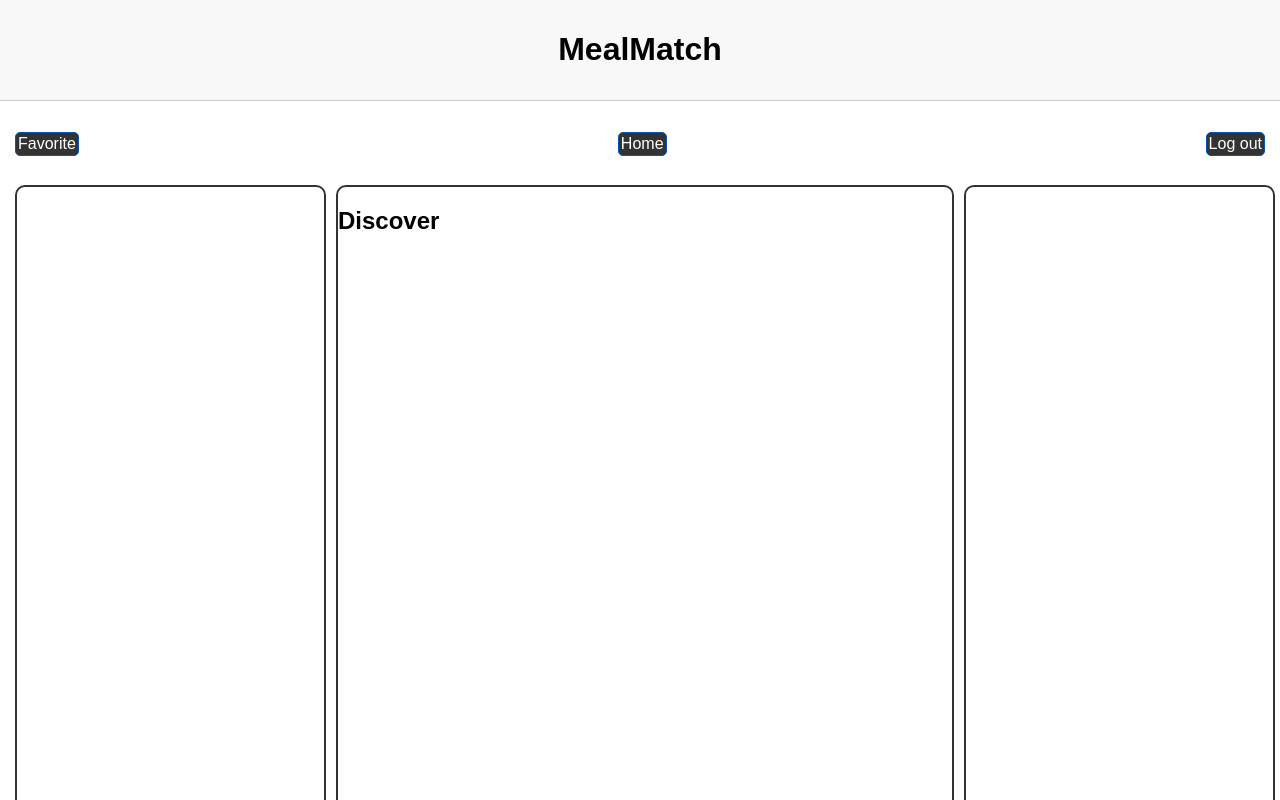
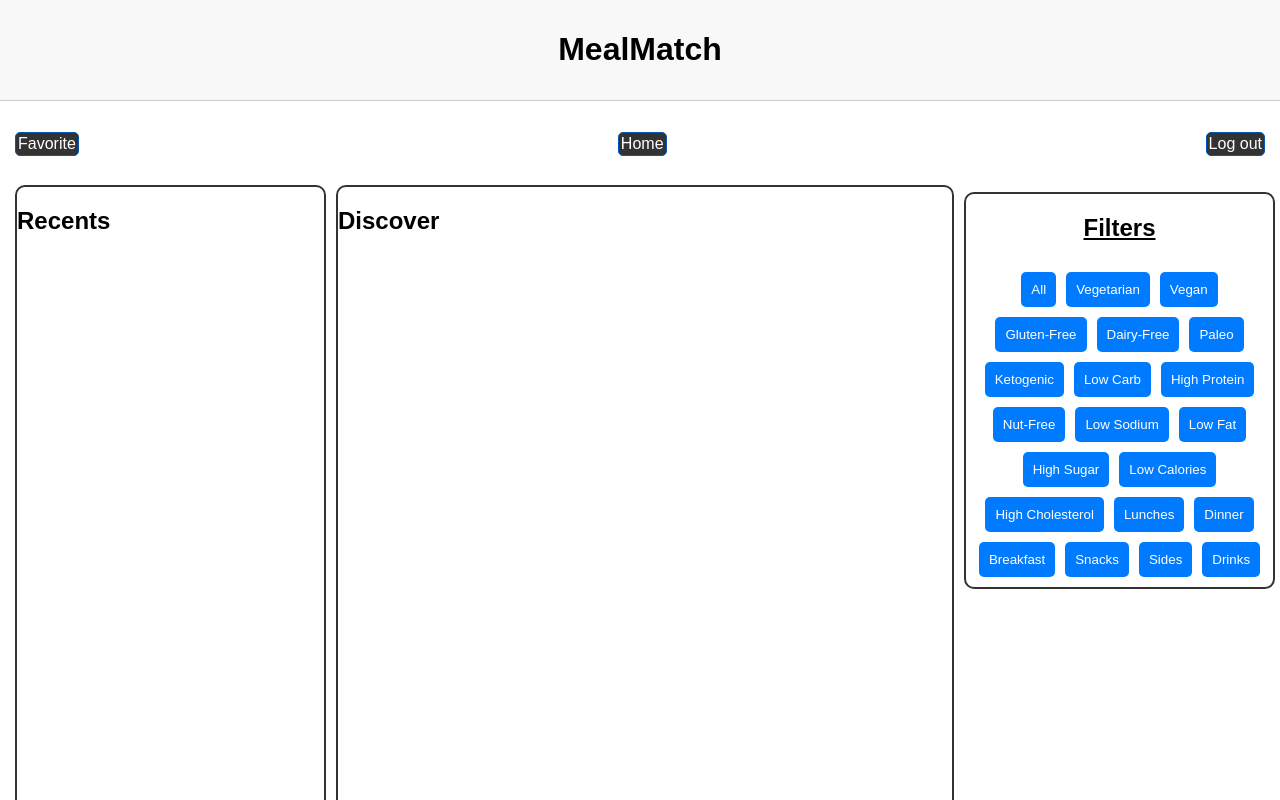
Before and after one commit to jocephuss/MealMatch, a React (Vite) app in the folder client/: page /home in a window 1280 px wide. Shown: the top 800 px of the page. Built offline with nearby package versions, Linux system fonts and the light colour scheme.

Commit message:
Added array and buttons for filters to discover page

```diff
--- a/client/src/index.css
+++ b/client/src/index.css
@@ -102,7 +102,7 @@ button:hover {
   margin-top: 10px;
 }
 
-/* discover page */
+/* discover page/favorites */
 .Main {
   display: flex;
   flex-direction: column;
@@ -121,8 +121,17 @@ button:hover {
 }
 .center-column {
   display: flex;
+  flex-direction: column;
+  width: 50%;
+  height: 100%;
+  margin: 5px;
+  border: solid 2px #333;
+  border-radius: 10px;
+}
+.center-column2 {
+  display: flex;
   flex-direction: row;
-  width: 50%;
+  width: 75%;
   height: 100%;
   margin: 5px;
   border: solid 2px #333;
@@ -137,8 +146,7 @@ button:hover {
   border: solid 2px #333;
   border-radius: 10px;
 }
-
-.right-column {
+.left-column2 {
   display: flex;
   flex-direction: column;
   width: 25%;
@@ -147,6 +155,46 @@ button:hover {
   border: solid 2px #333;
   border-radius: 10px;
 }
+
+.filter-buttons {
+  display: flex;
+  flex-direction: row;
+  justify-content: center;
+  flex-wrap: wrap;
+  margin: 5px;
+}
+
+.filter-buttons button {
+  margin: 5px;
+  padding: 10px;
+  background-color: #007bff;
+  color: white;
+  border: none;
+  border-radius: 5px;
+  cursor: pointer;
+}
+
+.filter-buttons button:hover {
+  background-color: #0056b3;
+}
+
+.right-column {
+  display: flex;
+  flex-direction: column;
+  text-align: center;
+  align-items: center;
+  width: 25%;
+  height: auto;
+  margin: 5px;
+  margin-bottom: auto;
+  border: solid 2px #333;
+  border-radius: 10px;
+}
+
+.right-column h2 {
+  text-decoration: underline;
+}
+
 /* Footer */
 .Foot {
   background-color: #f8f8f8;
--- a/client/src/pages/DiscoverPage.jsx
+++ b/client/src/pages/DiscoverPage.jsx
@@ -2,15 +2,49 @@ import React from "react";
 import Header from "../components/Header";
 
 const DiscoverPage = () => {
+  const filters = [
+    "All",
+    "Vegetarian",
+    "Vegan",
+    "Gluten-Free",
+    "Dairy-Free",
+    "Paleo",
+    "Ketogenic",
+    "Low Carb",
+    "High Protein",
+    "Nut-Free",
+    "Low Sodium",
+    "Low Fat",
+    "High Sugar",
+    "Low Calories",
+    "High Cholesterol",
+    "Lunches",
+    "Dinner",
+    "Breakfast",
+    "Snacks",
+    "Sides",
+    "Drinks",
+  ];
   return (
     <div className="Main">
       <Header />
       <section className="discover-main">
-        <div className=" left-column"></div>
+        <div className=" left-column">
+          <h2>Recents</h2>
+        </div>
         <div className="center-column">
           <h2>Discover</h2>
         </div>
-        <div className="right-column"></div>
+        <div className="right-column">
+          <h2>Filters</h2>
+          <div className="filter-buttons">
+            {filters.map((filter, index) => (
+              <button key={index} className="filter-button">
+                {filter}
+              </button>
+            ))}
+          </div>
+        </div>
       </section>
     </div>
   );
--- a/client/src/pages/FavoritePage.jsx
+++ b/client/src/pages/FavoritePage.jsx
@@ -3,9 +3,19 @@ import Header from "../components/Header";
 
 const FavoritePage = () => {
   return (
-    <div className="Favs">
+    <div className="Main">
       <Header />
-      <div>Is this working favotite?!</div>
+      <section className="discover-main">
+        <div className=" left-column2">
+          <h2>Recents</h2>
+        </div>
+        <div className="center-column2">
+          <h2>Categories</h2>
+        </div>
+        {/* <div className="right-column">
+          <h2>Friends/Shared</h2>
+        </div> */}
+      </section>
     </div>
   );
 };
```
